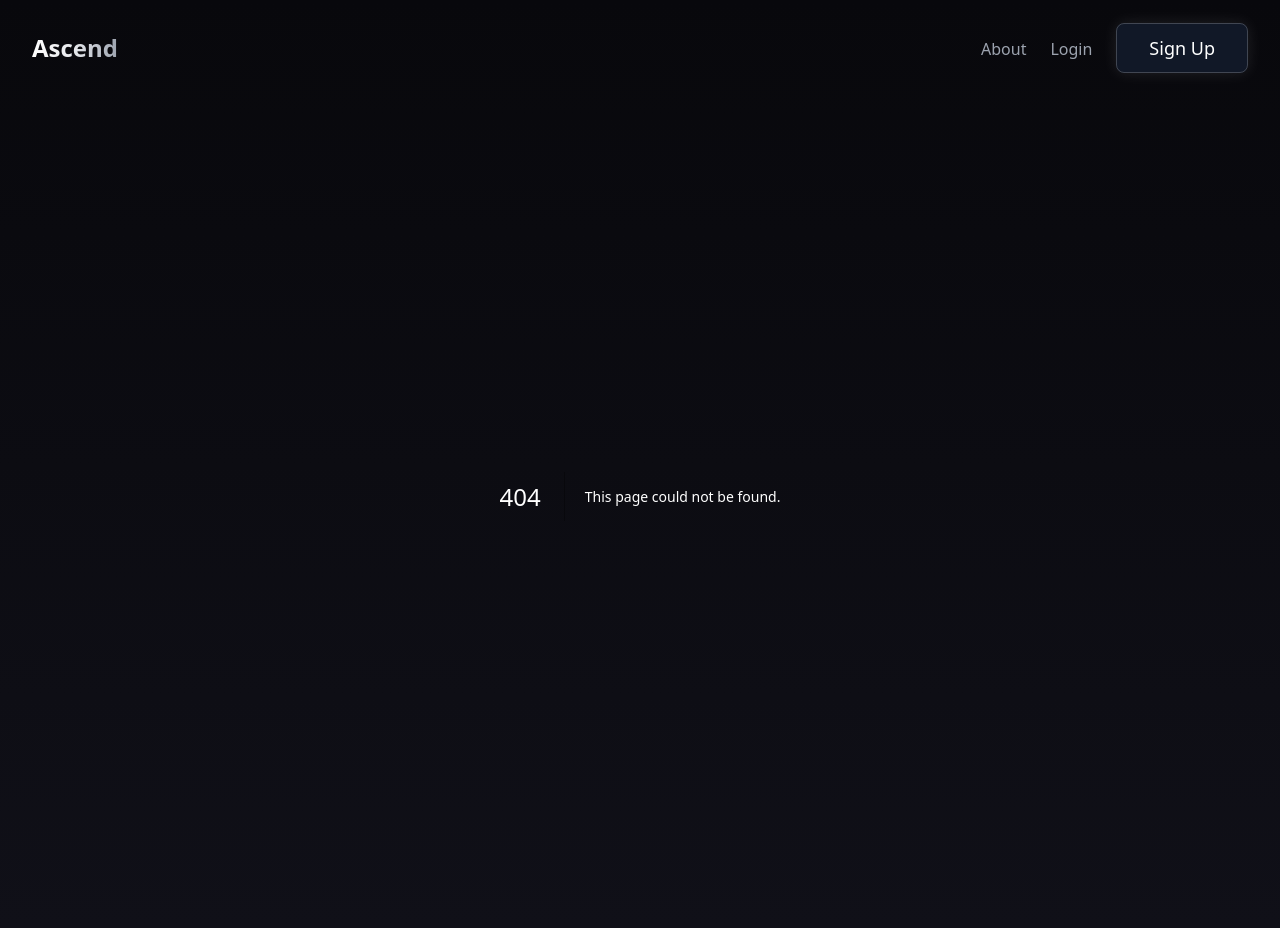
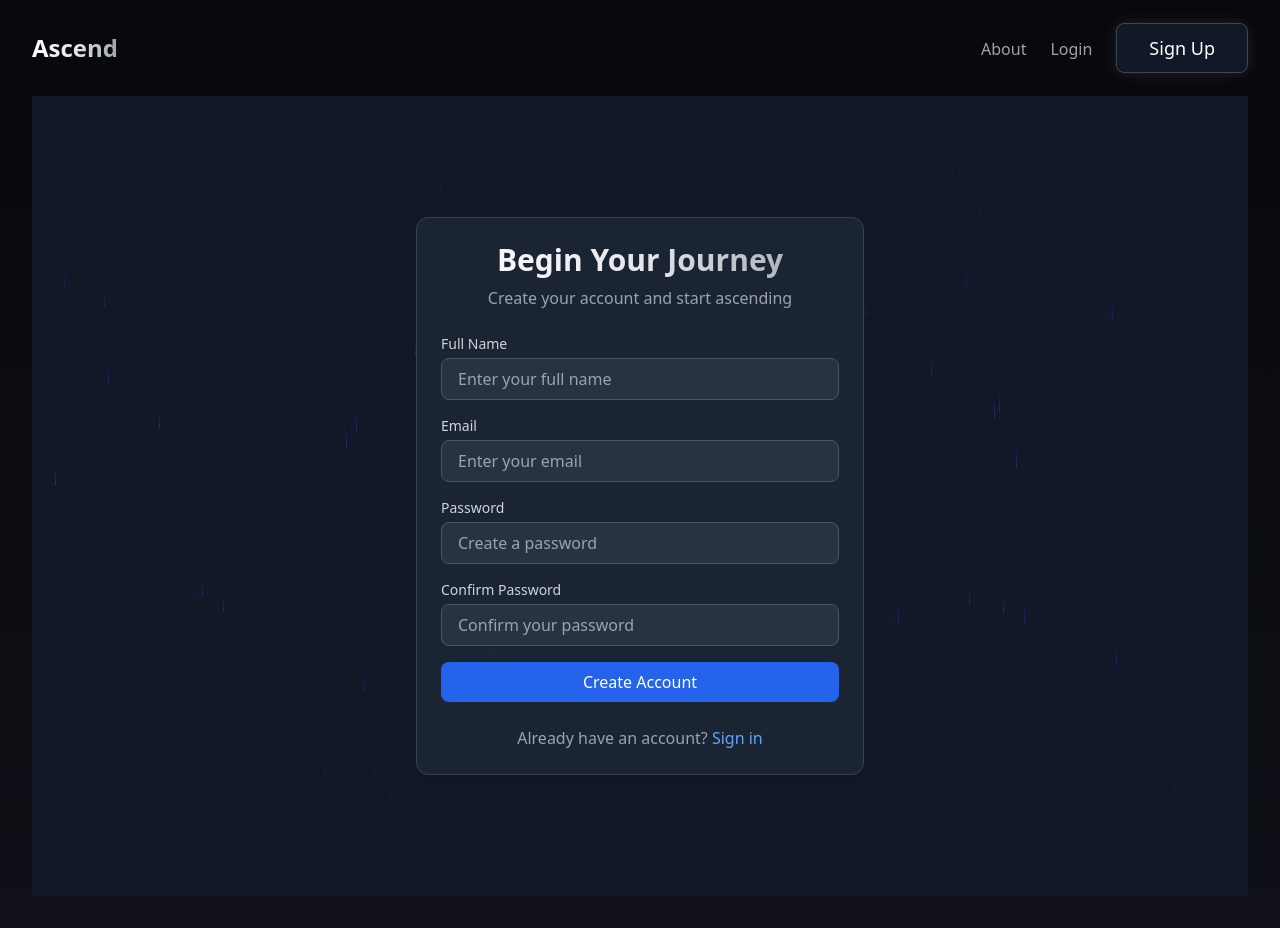
Before and after one commit to adam-cloud-force/Ascend---Your-Fitness-Journey, a Next.js app: page /signup in a window 1280 px wide. Before the commit this address had no page. Built offline with nearby package versions, Linux system fonts and the light colour scheme.

Commit message:
Update signup page with rain effect and styles

```diff
--- /dev/null
+++ b/src/app/signup/page.tsx
@@ -0,0 +1,165 @@
+'use client'
+
+import { useState } from 'react'
+import { useRouter } from 'next/navigation'
+import Link from 'next/link'
+
+export default function SignUp() {
+  const [formData, setFormData] = useState({
+    name: '',
+    email: '',
+    password: '',
+    confirmPassword: ''
+  })
+  const [error, setError] = useState('')
+  const router = useRouter()
+
+  const handleSubmit = async (e: React.FormEvent<HTMLFormElement>) => {
+    e.preventDefault()
+    setError('')
+
+    if (formData.password !== formData.confirmPassword) {
+      setError('Passwords do not match')
+      return
+    }
+
+    try {
+      // TODO: Implement actual signup logic
+      console.log('Signup attempt:', { email: formData.email, name: formData.name })
+      await new Promise(resolve => setTimeout(resolve, 1000))
+      router.push('/dashboard')
+    } catch (err) {
+      setError('Failed to create account. Please try again.')
+    }
+  }
+
+  const handleChange = (e: React.ChangeEvent<HTMLInputElement>) => {
+    const { name, value } = e.target
+    setFormData(prev => ({
+      ...prev,
+      [name]: value
+    }))
+  }
+
+  return (
+    <div className="h-screen flex items-center justify-center bg-gray-900 relative overflow-hidden">
+      {/* Rain Effect */}
+      <div className="absolute inset-0 pointer-events-none">
+        {[...Array(50)].map((_, i) => (
+          <div
+            key={i}
+            className="rain-drop"
+            style={{
+              left: `${Math.random() * 100}%`,
+              animationDelay: `${Math.random() * 2}s`,
+              animationDuration: `${0.75 + Math.random() * 0.5}s`
+            }}
+          />
+        ))}
+      </div>
+
+      {/* Signup Form */}
+      <div className="w-full max-w-md p-6 bg-gray-800/80 backdrop-blur-sm rounded-xl shadow-lg border border-gray-700 relative z-10">
+        <div className="text-center mb-6">
+          <h2 className="text-3xl font-bold gradient-text">Begin Your Journey</h2>
+          <p className="text-gray-400 mt-2">Create your account and start ascending</p>
+        </div>
+
+        <form onSubmit={handleSubmit} className="space-y-4">
+          <div>
+            <label htmlFor="name" className="block text-sm font-medium text-gray-300 mb-1">
+              Full Name
+            </label>
+            <input
+              id="name"
+              name="name"
+              type="text"
+              required
+              value={formData.name}
+              onChange={handleChange}
+              className="w-full px-4 py-2 bg-gray-700/50 border border-gray-600 rounded-lg
+                        focus:outline-none focus:ring-2 focus:ring-blue-500 focus:border-transparent
+                        text-white placeholder-gray-400"
+              placeholder="Enter your full name"
+            />
+          </div>
+
+          <div>
+            <label htmlFor="email" className="block text-sm font-medium text-gray-300 mb-1">
+              Email
+            </label>
+            <input
+              id="email"
+              name="email"
+              type="email"
+              required
+              value={formData.email}
+              onChange={handleChange}
+              className="w-full px-4 py-2 bg-gray-700/50 border border-gray-600 rounded-lg
+                        focus:outline-none focus:ring-2 focus:ring-blue-500 focus:border-transparent
+                        text-white placeholder-gray-400"
+              placeholder="Enter your email"
+            />
+          </div>
+
+          <div>
+            <label htmlFor="password" className="block text-sm font-medium text-gray-300 mb-1">
+              Password
+            </label>
+            <input
+              id="password"
+              name="password"
+              type="password"
+              required
+              value={formData.password}
+              onChange={handleChange}
+              className="w-full px-4 py-2 bg-gray-700/50 border border-gray-600 rounded-lg
+                        focus:outline-none focus:ring-2 focus:ring-blue-500 focus:border-transparent
+                        text-white placeholder-gray-400"
+              placeholder="Create a password"
+            />
+          </div>
+
+          <div>
+            <label htmlFor="confirmPassword" className="block text-sm font-medium text-gray-300 mb-1">
+              Confirm Password
+            </label>
+            <input
+              id="confirmPassword"
+              name="confirmPassword"
+              type="password"
+              required
+              value={formData.confirmPassword}
+              onChange={handleChange}
+              className="w-full px-4 py-2 bg-gray-700/50 border border-gray-600 rounded-lg
+                        focus:outline-none focus:ring-2 focus:ring-blue-500 focus:border-transparent
+                        text-white placeholder-gray-400"
+              placeholder="Confirm your password"
+            />
+          </div>
+
+          {error && (
+            <div className="text-red-400 text-sm text-center">
+              {error}
+            </div>
+          )}
+
+          <button
+            type="submit"
+            className="w-full py-2 px-4 bg-blue-600 hover:bg-blue-700 text-white font-medium rounded-lg
+                     transition duration-300 mt-4"
+          >
+            Create Account
+          </button>
+        </form>
+
+        <p className="text-center text-gray-400 mt-6">
+          Already have an account?{' '}
+          <Link href="/login" className="text-blue-400 hover:text-blue-300 transition-colors">
+            Sign in
+          </Link>
+        </p>
+      </div>
+    </div>
+  )
+}
```
